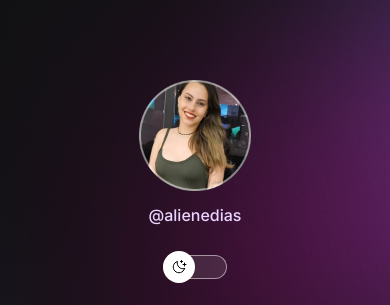
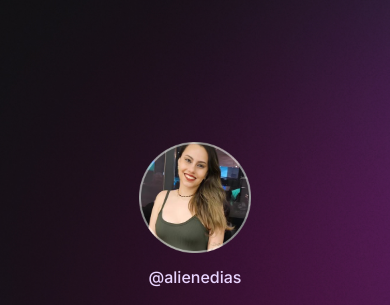
Before and after one commit to alienedias/linktree, a plain HTML site: page src/index.html in a window 390 px wide. Shown: the top 305 px of the page. Drawn offline with nearby package versions, Linux system fonts and the light colour scheme.

Commit message:
style: :art: adding more responsive layout

```diff
--- a/src/styles.css
+++ b/src/styles.css
@@ -34,6 +34,11 @@ body {
   /*
   /*background color image repeat position/size */
   background: var(--bg-url);
+  height: 100vh;
+  width: 100vw;
+  display: flex;
+  align-items: center;
+  justify-content: center;
 }
 
 body * {
@@ -43,10 +48,10 @@ body * {
 
 #container {
   width: 100%;
-  max-width: 588px;
-  margin: 56px auto 0px;
+  max-width: 320px;
   padding: 0 24px;
 }
+
 /* Profile */
 #profile {
   text-align: center;
```
